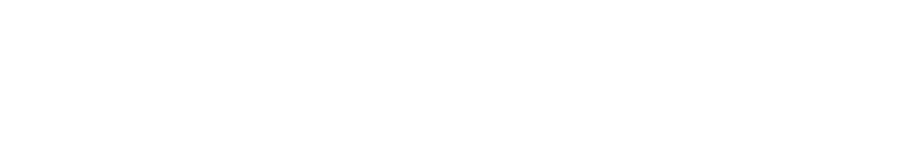
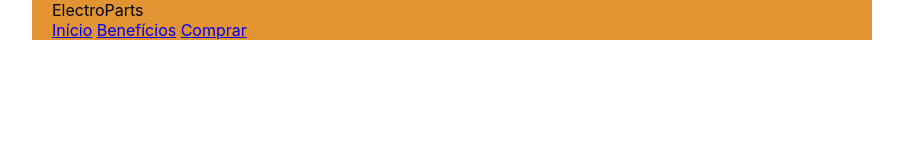
Before and after one commit to omagnoveras/LandingPage, a plain HTML site: page index.html in a window 1280 px wide. Shown: the whole page, without its empty margins (188-1091 px from the left). Drawn offline with Linux system fonts and the light colour scheme.

Commit message:
Iniciado header do projeto

```diff
--- a/Assets/css/style.css
+++ b/Assets/css/style.css
@@ -0,0 +1,24 @@
+/* RESET BÁSICO */
+* {
+    margin: 0;
+    padding: 0;
+    box-sizing: border-box;
+}
+
+body {
+    font-family: -apple-system, BlinkMacSystemFont, 'Segoe UI sans-serif';
+}
+
+/* CONTAINER */
+.container {
+    background-color: rgb(226, 147, 50);
+    max-width: 840px;
+    width: 90%;
+    padding: 0 20px;
+}
+
+/* Centralizar containers*/
+.centraliza {
+    display: flex;
+    justify-content: center;
+}
--- a/index.html
+++ b/index.html
@@ -1,11 +1,22 @@
 <!DOCTYPE html>
-<html lang="PT-br">
+<html lang="pt-BR">
 <head>
     <meta charset="UTF-8">
     <meta name="viewport" content="width=device-width, initial-scale=1.0">
+    <link rel="stylesheet" href="/Assets/css/style.css">
     <title>Landing Page</title>
 </head>
 <body>
-
+    <!-- HEADER -->
+     <header class="centraliza">
+        <div class="container">
+            <div class="logo">ElectroParts</div>
+            <nav class="nav">
+                <a href="#hero">Início</a>
+                <a href="#beneficios">Benefícios</a>
+                <a href="#cta">Comprar</a>
+            </nav>
+        </div>
+     </header>
 </body>
 </html>
```
